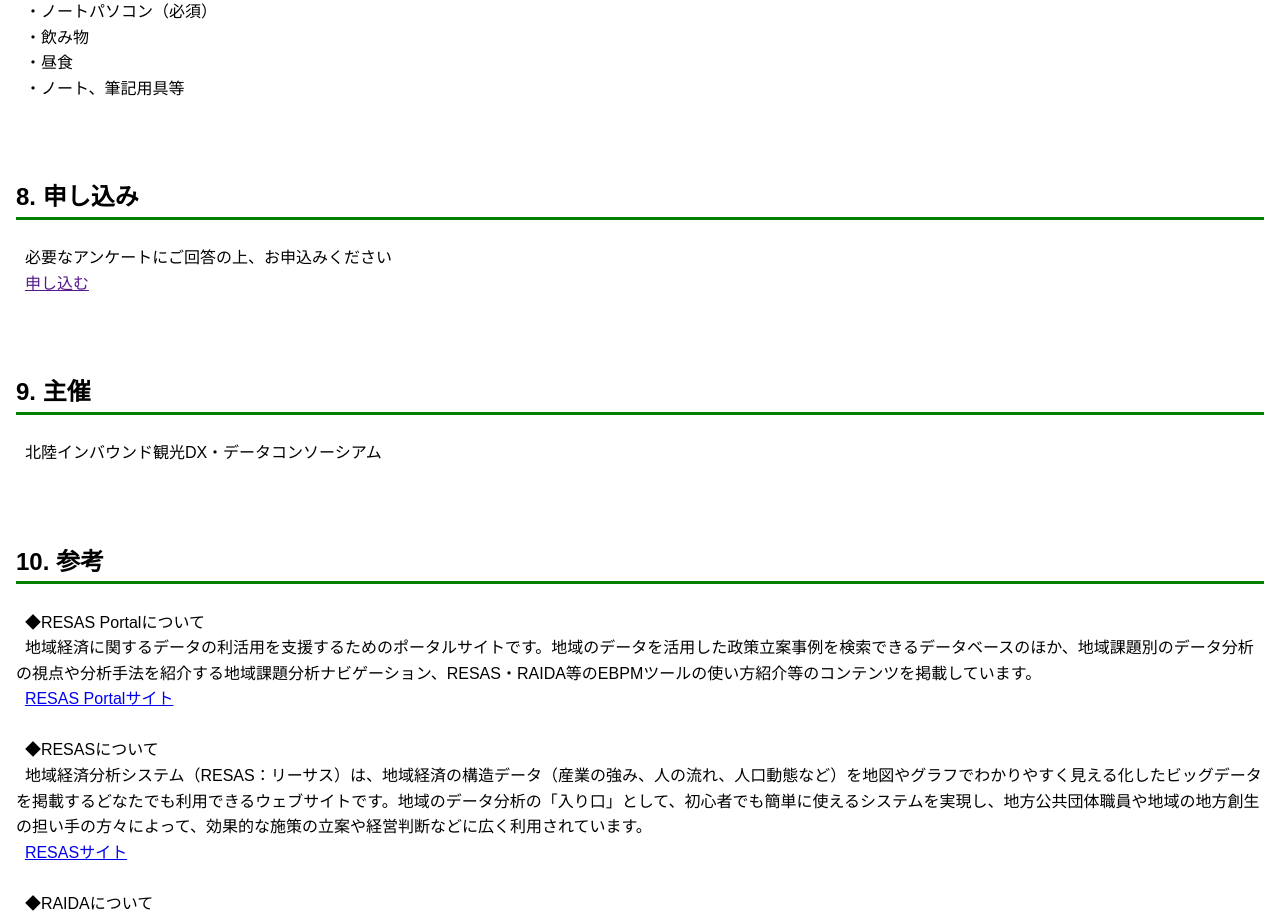
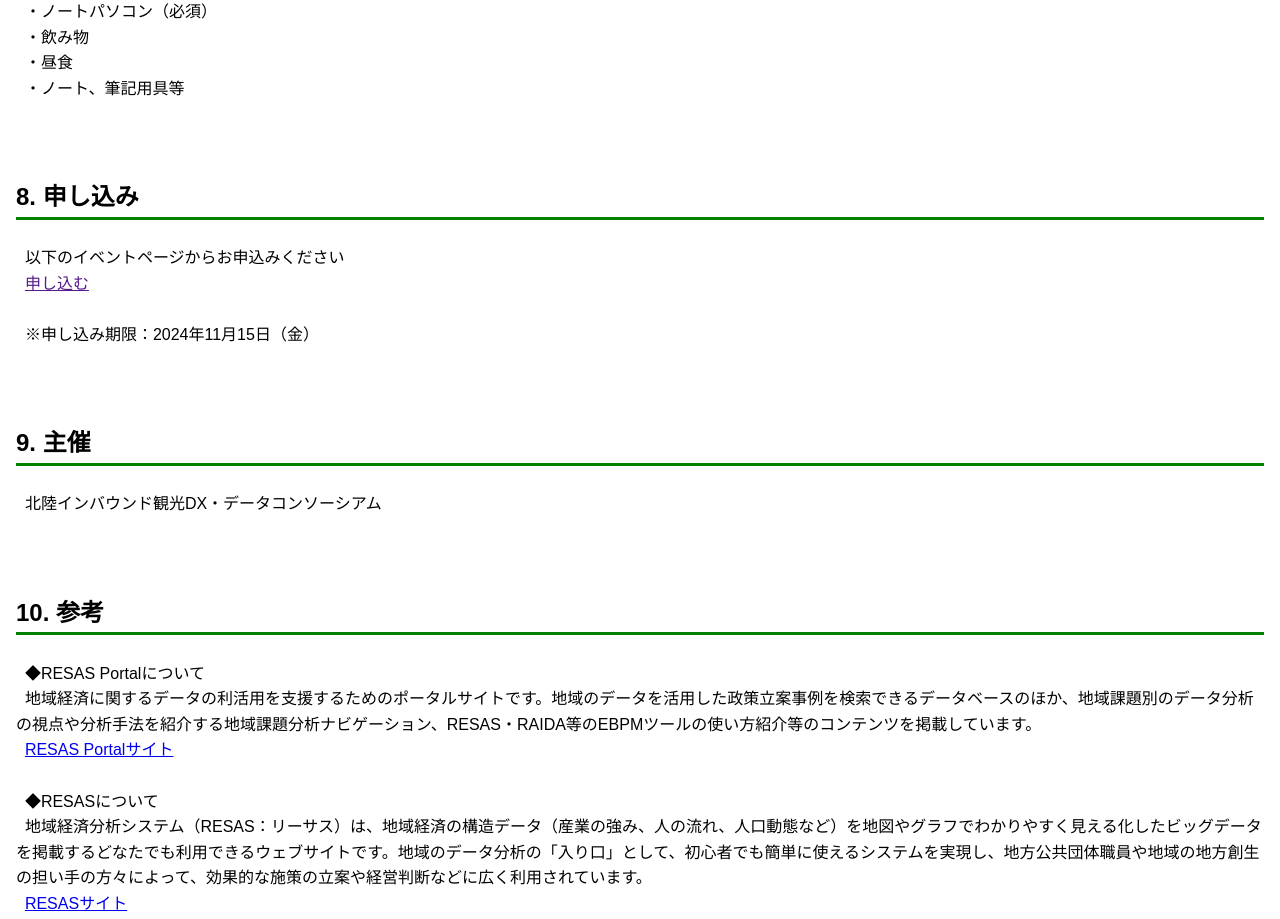
Before and after one commit to hokuriku-inbound-kanko/hackathon, a plain HTML site: page index.html in a window 1280 px wide. Shown: the part 2160-3079 px from the top of the page. Drawn offline with Linux system fonts and the light colour scheme.

Commit message:
Update index.html

```diff
--- a/index.html
+++ b/index.html
@@ -93,8 +93,10 @@
 
   <section>
   <h2>8. 申し込み</h2>
-  必要なアンケートにご回答の上、お申込みください
+  以下のイベントページからお申込みください
   <a href="">申し込む</a>
+
+  ※申し込み期限：2024年11月15日（金）
   </section>
 
   <section>
```
